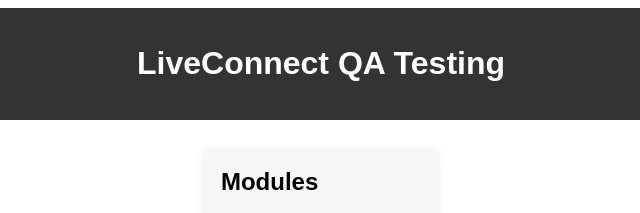
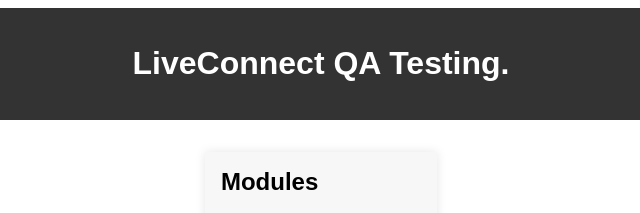
Before and after one commit to Crizz64/QA-LiveConenct, a plain HTML site: page index.html in a window 1280 px wide. Shown: the top 213 px of the page, 319-959 px from the left. Drawn offline with Linux system fonts and the light colour scheme.

Commit message:
Update index.html

```diff
--- a/index.html
+++ b/index.html
@@ -8,7 +8,7 @@
 </head>
 <body>
     <header>
-        <h1>LiveConnect QA Testing</h1>
+        <h1>LiveConnect QA Testing.</h1>
     </header>
     <main>
         <section id="modules">
```
